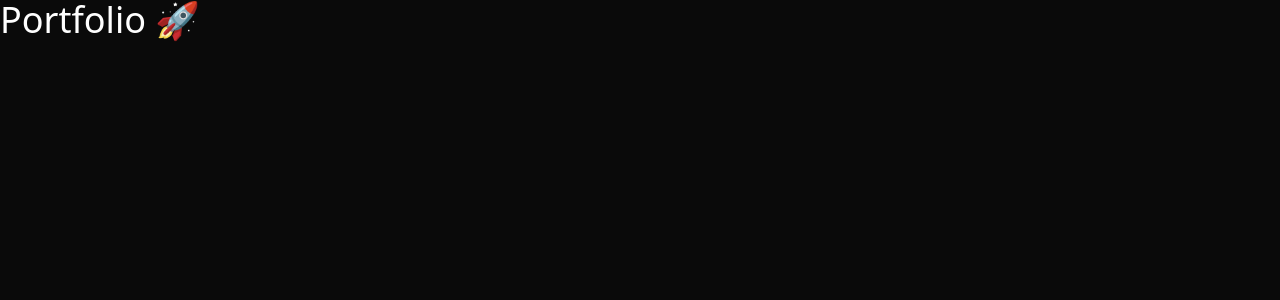
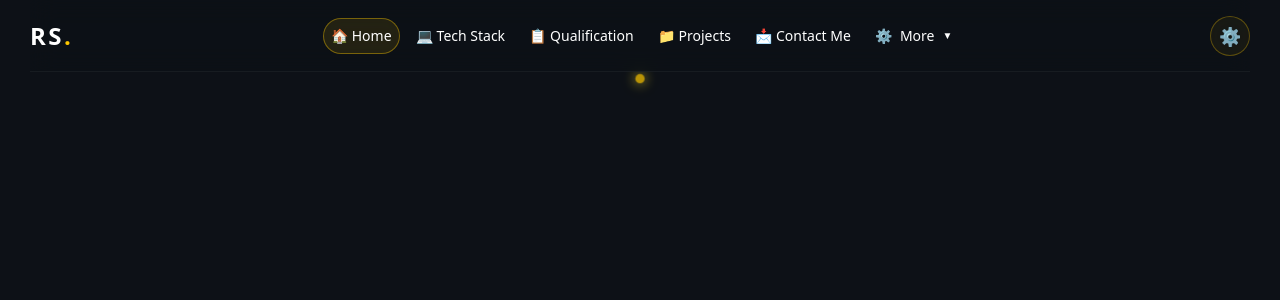
Before and after one commit to Rabiul-Sujon/my-portfolio, a Next.js app: page / in a window 1280 px wide. Shown: the top 300 px of the page. Built offline with nearby package versions, Linux system fonts and the light colour scheme.

Commit message:
Navbar Added

```diff
--- a/src/app/globals.css
+++ b/src/app/globals.css
@@ -1,12 +1,4 @@
 @import "tailwindcss";
-
-:root {
-  --bg: #0a0a0a;
-  --yellow: #F0D93B;
-  --teal: #3A8A8A;
-  --blue: #2B4D6F;
-  --text: #F8F8F8;
-}
 
 * {
   margin: 0;
@@ -19,7 +11,7 @@ html {
 }
 
 body {
-  background-color: #0a0a0a;
+  background-color: #0D1117;
   color: #F8F8F8;
   overflow-x: hidden;
 }
--- a/src/app/page.js
+++ b/src/app/page.js
@@ -1,7 +1,9 @@
+import Navbar from "@/components/Navbar";
+
 export default function Home() {
   return (
-    <main className="bg-[#0a0a0a] min-h-screen">
-      <h1 className="text-white text-4xl p-10">Portfolio 🚀</h1>
+     <main className="bg-[#0D1117] min-h-screen">
+      <Navbar/>
     </main>
   );
 }
--- a/src/components/Navbar.jsx
+++ b/src/components/Navbar.jsx
@@ -0,0 +1,195 @@
+"use client";
+import { useState, useEffect } from "react";
+import { motion, AnimatePresence } from "framer-motion";
+import Link from "next/link";
+import { FiMenu, FiX } from "react-icons/fi";
+
+const navLinks = [
+  { name: "Home", href: "#home", icon: "🏠" },
+  { name: "Tech Stack", href: "#technologies", icon: "💻" },
+  { name: "Qualification", href: "#qualification", icon: "📋" },
+  { name: "Projects", href: "#projects", icon: "📁" },
+  { name: "Contact Me", href: "#contact", icon: "📩" },
+];
+
+const moreLinks = [
+  { name: "About", href: "#about" },
+  { name: "Skills", href: "#skills" },
+  { name: "Services", href: "#services" },
+];
+
+export default function Navbar() {
+  const [active, setActive] = useState("Home");
+  const [scrolled, setScrolled] = useState(false);
+  const [moreOpen, setMoreOpen] = useState(false);
+  const [mobileOpen, setMobileOpen] = useState(false);
+
+  useEffect(() => {
+    const handleScroll = () => setScrolled(window.scrollY > 20);
+    window.addEventListener("scroll", handleScroll);
+    return () => window.removeEventListener("scroll", handleScroll);
+  }, []);
+
+  useEffect(() => {
+    const handleClickOutside = () => setMoreOpen(false);
+    if (moreOpen) document.addEventListener("click", handleClickOutside);
+    return () => document.removeEventListener("click", handleClickOutside);
+  }, [moreOpen]);
+
+  return (
+    <>
+      <motion.nav
+        initial={{ y: -100, opacity: 0 }}
+        animate={{ y: 0, opacity: 1 }}
+        transition={{ duration: 0.6, ease: "easeOut" }}
+       className={`fixed top-0 left-0 right-0 z-50 flex items-center justify-between transition-all duration-300 ${
+          scrolled
+            ? "bg-[#0D1117]/90 backdrop-blur-md border-b border-yellow-400/10"
+            : "bg-[#0D1117]/60 backdrop-blur-md border-b border-white/5"
+        }`}
+        style={{ height: "72px",margin:'0 30px' }}
+      >
+        {/* Logo */}
+        <motion.div
+          whileHover={{ scale: 1.05 }}
+          className="text-2xl font-bold text-white tracking-widest cursor-pointer z-50"
+        >
+          RS<span className="text-yellow-400">.</span>
+        </motion.div>
+
+        {/* Desktop Nav Links */}
+        <div className="hidden md:flex items-center gap-6">
+          {navLinks.map((link) => (
+            <Link
+              key={link.name}
+              href={link.href}
+              onClick={() => setActive(link.name)}
+              className="relative flex items-center gap-1 px-5 py-2.5 rounded-full text-sm font-medium text-white transition-all duration-300"
+            >
+              {active === link.name && (
+                <motion.span
+                  layoutId="pill"
+                  className="absolute -inset-2 rounded-full bg-yellow-400/10 backdrop-blur-sm border border-yellow-400/40"
+                  transition={{ type: "spring", duration: 0.5 }}
+                />
+              )}
+              <span className="relative z-10">{link.icon}</span>
+              <span className="relative z-10">{link.name}</span>
+            </Link>
+          ))}
+
+          {/* More dropdown */}
+          <div className="relative" onClick={(e) => e.stopPropagation()}>
+            <button
+              onClick={() => setMoreOpen(!moreOpen)}
+              className="flex items-center gap-2 px-5 py-2.5 rounded-full text-sm font-medium text-white cursor-pointer bg-transparent border-none outline-none"
+            >
+              <span>⚙️</span>
+              <span>More</span>
+              <motion.span
+                animate={{ rotate: moreOpen ? 180 : 0 }}
+                transition={{ duration: 0.3 }}
+                className="text-[10px] ml-1"
+              >
+                ▼
+              </motion.span>
+            </button>
+
+            <AnimatePresence>
+              {moreOpen && (
+                <motion.div
+                  initial={{ opacity: 0, y: -10 }}
+                  animate={{ opacity: 1, y: 0 }}
+                  exit={{ opacity: 0, y: -10 }}
+                  className="absolute top-[110%] left-1/2 -translate-x-1/2 bg-[#0D1117]/95 backdrop-blur-md border border-orange-400/20 rounded-xl p-2 min-w-[150px] z-50"
+                >
+                  {moreLinks.map((link) => (
+                    <Link
+                      key={link.name}
+                      href={link.href}
+                      onClick={() => { setActive(link.name); setMoreOpen(false); }}
+                      className="block px-4 py-2.5 rounded-lg text-sm text-white/60 hover:text-orange-400 hover:bg-orange-400/5 transition-all duration-200"
+                    >
+                      {link.name}
+                    </Link>
+                  ))}
+                </motion.div>
+              )}
+            </AnimatePresence>
+          </div>
+        </div>
+
+        {/* Right — settings + hamburger */}
+        <div className="flex items-center gap-3">
+          <motion.button
+            whileHover={{ scale: 1.1, rotate: 30 }}
+            whileTap={{ scale: 0.95 }}
+            className="hidden md:flex w-10 h-10 rounded-full border border-yellow-400/30 bg-yellow-400/5 backdrop-blur-md items-center justify-center text-lg"
+          >
+            ⚙️
+          </motion.button>
+
+          {/* Hamburger */}
+          <button
+            onClick={() => setMobileOpen(!mobileOpen)}
+            className="md:hidden text-white text-2xl z-50"
+          >
+            {mobileOpen ? <FiX /> : <FiMenu />}
+          </button>
+        </div>
+      </motion.nav>
+
+      {/* Mobile Menu */}
+      <AnimatePresence>
+        {mobileOpen && (
+          <motion.div
+            initial={{ opacity: 0, x: "100%" }}
+            animate={{ opacity: 1, x: 0 }}
+            exit={{ opacity: 0, x: "100%" }}
+            transition={{ duration: 0.3 }}
+            className="fixed top-0 right-0 h-full w-72 bg-[#0D1117]/98 backdrop-blur-md border-l border-yellow-400/10 z-40 flex flex-col pt-24 px-6 gap-2"
+          >
+            {navLinks.map((link) => (
+              <Link
+                key={link.name}
+                href={link.href}
+                onClick={() => { setActive(link.name); setMobileOpen(false); }}
+                className={`flex items-center gap-3 px-4 py-3 rounded-xl text-sm transition-all duration-300 ${
+                  active === link.name
+                    ? "bg-yellow-400/10 border border-yellow-400/30 text-yellow-400"
+                    : "text-white/70 hover:text-white hover:bg-white/5"
+                }`}
+              >
+                <span>{link.icon}</span>
+                <span>{link.name}</span>
+              </Link>
+            ))}
+            <div className="border-t border-white/10 mt-2 pt-2">
+              {moreLinks.map((link) => (
+                <Link
+                  key={link.name}
+                  href={link.href}
+                  onClick={() => { setActive(link.name); setMobileOpen(false); }}
+                  className="flex items-center gap-3 px-4 py-3 rounded-xl text-sm text-white/70 hover:text-orange-400 hover:bg-orange-400/5 transition-all duration-200"
+                >
+                  {link.name}
+                </Link>
+              ))}
+            </div>
+          </motion.div>
+        )}
+      </AnimatePresence>
+
+      {/* Animated floating dot below navbar */}
+      <motion.div
+        animate={{ y: [0, -10, 0], opacity: [0.4, 1, 0.4], scale: [1, 1.3, 1] }}
+        transition={{ duration: 2, repeat: Infinity, ease: "easeInOut" }}
+        className="fixed left-1/2 -translate-x-1/2 w-2 h-2 bg-yellow-400 rounded-full z-40"
+        style={{
+          top: "80px",
+          boxShadow: "0 0 10px #F0D93B, 0 0 20px rgba(240,217,59,0.4)"
+        }}
+      />
+    </>
+  );
+}
```
